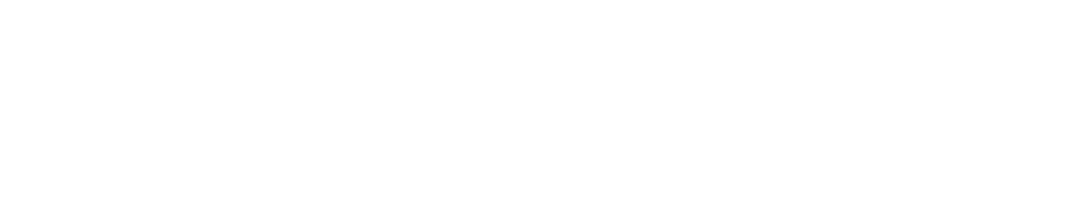
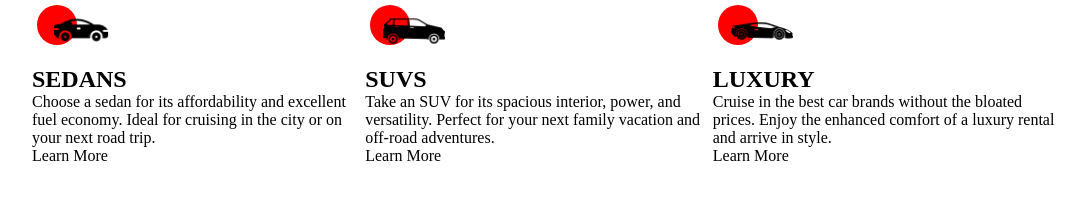
Before and after one commit to nihadali13/Self_Tasks, a plain HTML site: page Preview Cards/index.html in a window 1280 px wide. Shown: the whole page, without its empty margins (96-1180 px from the left). Drawn offline with Linux system fonts and the light colour scheme.

Commit message:
feat: cards created

```diff
--- a/Preview Cards/index.html
+++ b/Preview Cards/index.html
@@ -1,12 +1,51 @@
 <!DOCTYPE html>
 <html lang="en">
-<head>
-    <meta charset="UTF-8">
-    <meta name="viewport" content="width=device-width, initial-scale=1.0">
+  <head>
+    <meta charset="UTF-8" />
+    <meta name="viewport" content="width=device-width, initial-scale=1.0" />
     <title>Document</title>
-    <link rel="stylesheet" href="styles/styles.css">
-</head>
-<body>
+    <link rel="stylesheet" href="styles/styles.css" />
+  </head>
+  <body>
+    <section class="container">
+      <div class="about">
+        <div class="icon">
+          <div class="circle"></div>
+          <img src="images/sedan.png" alt="sedan-car" class="car" />
+        </div>
+        <h2>SEDANS</h2>
+        <p>
+          Choose a sedan for its affordability and excellent fuel economy. Ideal
+          for cruising in the city or on your next road trip.
+        </p>
+        <a href="" class="button">Learn More</a>
+      </div>
 
-</body>
+      <div class="about">
+        <div class="icon">
+          <div class="circle"></div>
+          <img src="images/suv.png" alt="suv-car" class="car" />
+        </div>
+        <h2>SUVS</h2>
+        <p>
+          Take an SUV for its spacious interior, power, and versatility. Perfect
+          for your next family vacation and off-road adventures.
+        </p>
+        <a href="" class="button">Learn More</a>
+      </div>
+
+      <div class="about">
+        <div class="icon">
+          <div class="circle"></div>
+          <img src="images/luxury.png" alt="luxury-car" class="car" />
+        </div>
+        <h2>LUXURY</h2>
+        <p>
+          Cruise in the best car brands without the bloated prices. Enjoy the
+          enhanced comfort of a luxury rental and arrive in style.
+        </p>
+        <a href="" class="button">Learn More</a>
+      </div>
+    </section>
+  </body>
 </html>
--- a/Preview Cards/styles/styles.css
+++ b/Preview Cards/styles/styles.css
@@ -1 +1,35 @@
 @import url(reset.css);
+
+.container {
+    display: flex;
+    justify-content: center;
+    align-items: center;
+}
+
+.about {
+    display: flex;
+    flex-direction: column;
+}
+
+.icon {
+    position: relative;
+    display: inline-block;
+}
+
+.circle {
+    position: absolute;
+    width: 40px;
+    height: 40px;
+    border-radius: 50%;
+    top: 5px;
+    left: 5px;
+    z-index: 1;
+    background-color: red;
+}
+
+.car {
+    position: relative;
+    width: 80px; /* Adjust as needed */
+    z-index: 2;
+    padding-left: 18px;
+}
```
Also changed, not shown: Preview Cards/images/luxury.png (added), Preview Cards/images/sedan.png (added), Preview Cards/images/suv.png (added).
